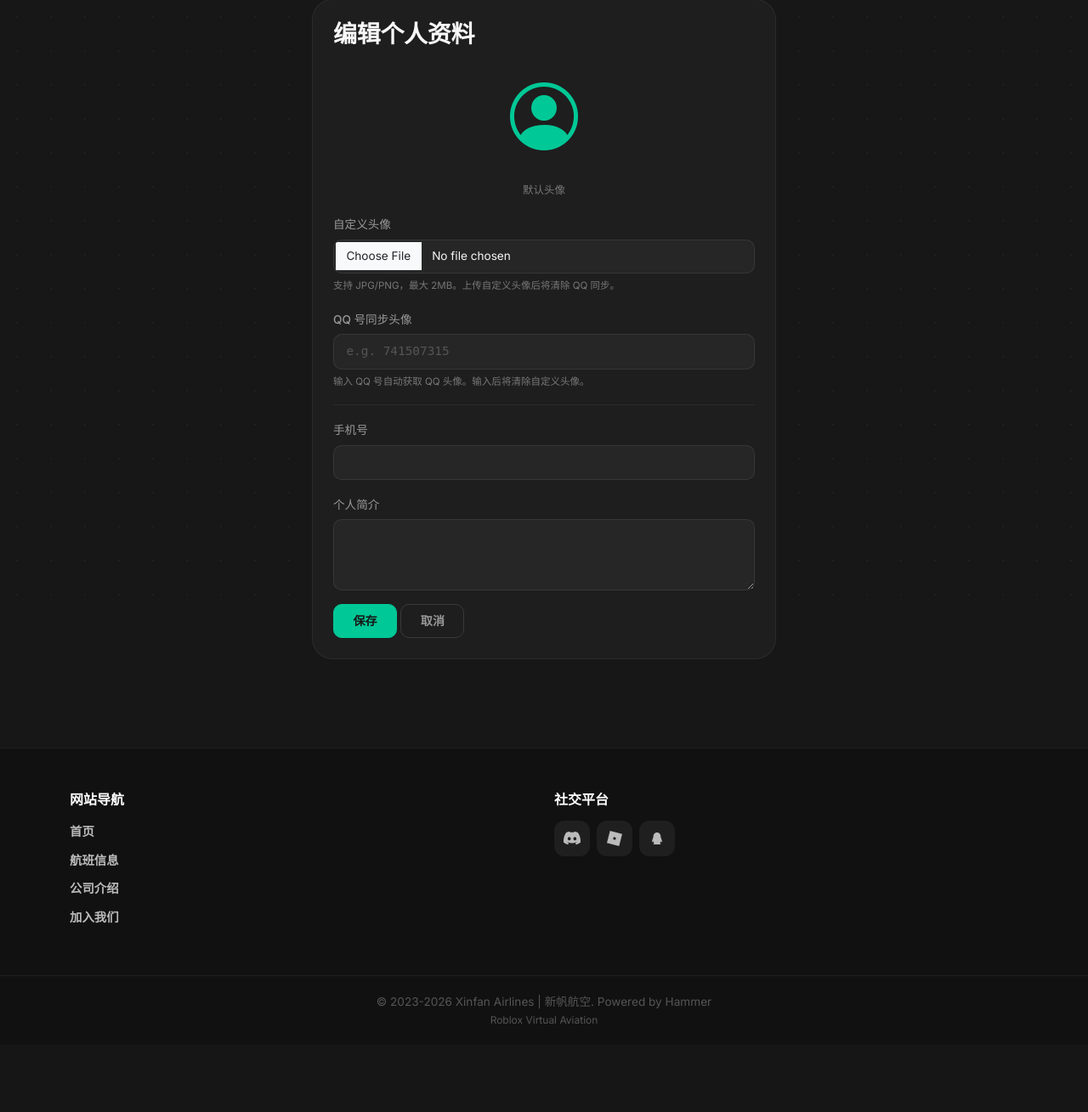
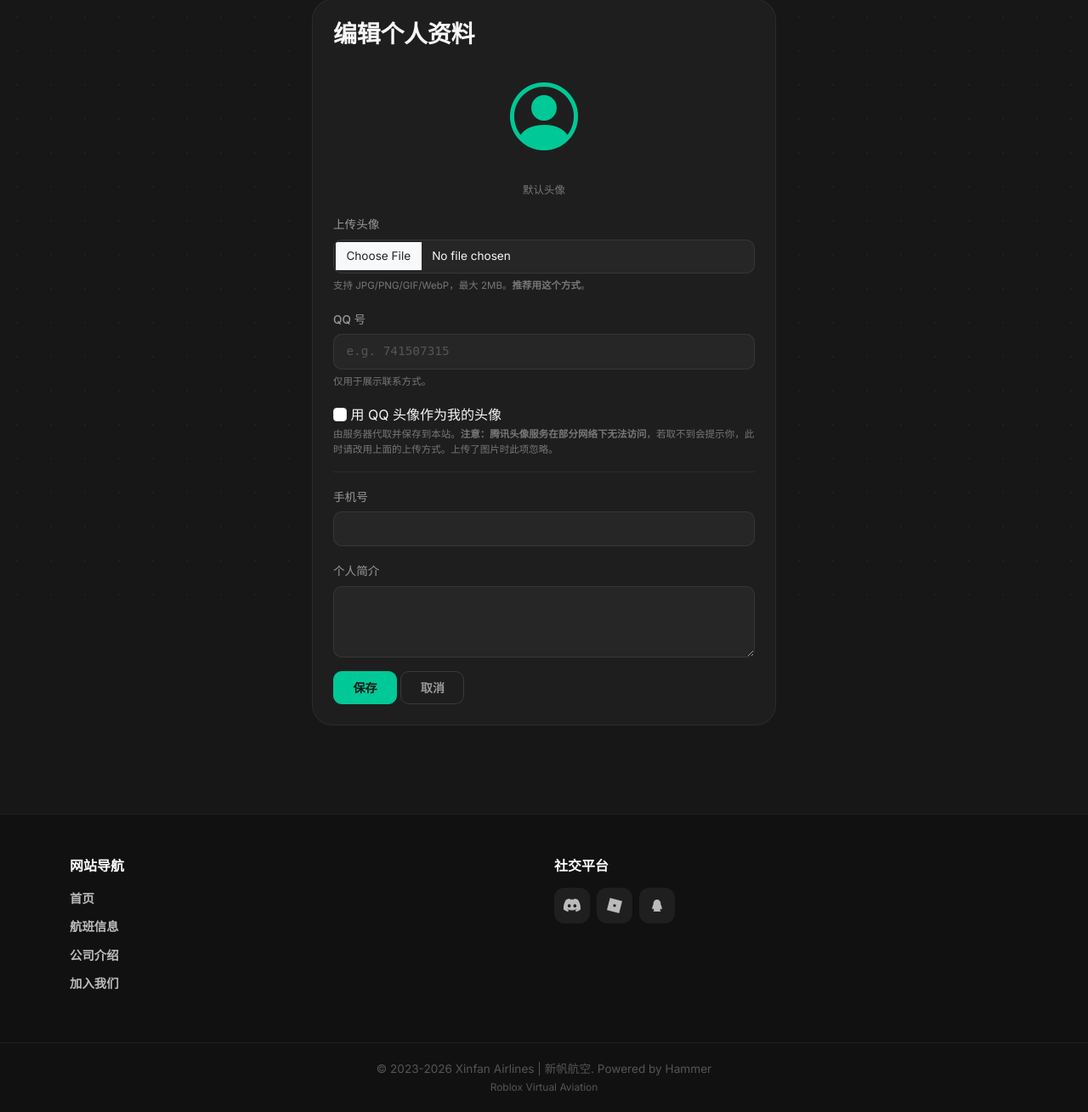
Before and after one commit to hammer-py/xinfan-airlines, a Django app: page /accounts/profile/edit/ in a window 1280 px wide. Shown: the part 80-1389 px from the top of the page at 85% size. Before the commit the page ends 1285 px from the top, so only its background shows below. Run offline with Django 5.2, Linux system fonts and the light colour scheme; the visitor is signed in with stand-in values (Sample User, id 1).

Commit message:
Make QQ avatars work: fetch server-side, stop blocking custom uploads
qlogo.cn is unreachable from some client networks (the TLS handshake is
reset, so the browser shows ERR_CONNECTION_CLOSED). Because avatar_url
handed the qlogo.cn URL straight to the browser, QQ avatars could never
render, and since setting a QQ number cleared the uploaded avatar while
uploading cleared the QQ number, users were stuck on the default icon
with no way out.

- Fetch the QQ avatar on the server instead (apps/accounts/qq_avatar.py),
  trying q1..q4, validating the content type and size, and storing it as
  a normal uploaded file. The browser only ever talks to our own domain.
- avatar_url now only ever returns a local file URL.
- QQ sync becomes an explicit opt-in checkbox, no longer mutually
  destructive with uploads, and reports failure instead of silently
  leaving an empty avatar.
- Validate uploads by magic bytes rather than the client-supplied
  content_type, and validate the QQ number format.

```diff
--- a/apps/accounts/models.py
+++ b/apps/accounts/models.py
@@ -74,10 +74,14 @@
 
     @property
     def avatar_url(self):
+        """只返回本地文件地址。
+
+        不要把 qlogo.cn 的地址直接交给浏览器：qlogo.cn 在部分网络下
+        完全不可达（TLS 握手被重置），客户端拿不到图片。QQ 头像改为
+        保存资料时由服务端下载并存成本地文件，见 apps/accounts/qq_avatar.py。
+        """
         if self.avatar:
             return self.avatar.url
-        if self.qq_number:
-            return f'https://q1.qlogo.cn/g?b=qq&nk={self.qq_number}&s=100'
         return None
 
     @property
--- a/apps/accounts/templates/accounts/profile_edit.html
+++ b/apps/accounts/templates/accounts/profile_edit.html
@@ -13,25 +13,41 @@
             {% avatar profile 80 2 %}
         </div>
         <span class="text-muted" style="font-size:0.78rem">
-            {% if profile.avatar %}<span class="lang-zh">自定义头像</span><span class="lang-en">Custom Avatar</span>
-            {% elif profile.qq_number %}<span class="lang-zh">QQ 头像</span><span class="lang-en">QQ Avatar</span> ({{ profile.qq_number }})
+            {% if profile.avatar %}<span class="lang-zh">当前头像</span><span class="lang-en">Current Avatar</span>
             {% else %}<span class="lang-zh">默认头像</span><span class="lang-en">Default Avatar</span>{% endif %}
         </span>
     </div>
 
     <!-- Upload custom avatar -->
     <div class="mb-3">
-        <label class="form-label"><span class="lang-zh">自定义头像</span><span class="lang-en">Custom Avatar</span></label>
+        <label class="form-label"><span class="lang-zh">上传头像</span><span class="lang-en">Upload Avatar</span></label>
         <input type="file" name="avatar" class="form-control" accept="image/*" style="font-size:0.85rem">
-        <small class="text-muted" style="font-size:0.72rem"><span class="lang-zh">支持 JPG/PNG，最大 2MB。上传自定义头像后将清除 QQ 同步。</span><span class="lang-en">JPG/PNG supported, max 2MB. Uploading a custom avatar will clear QQ sync.</span></small>
+        <small class="text-muted" style="font-size:0.72rem">
+            <span class="lang-zh">支持 JPG/PNG/GIF/WebP，最大 2MB。<strong>推荐用这个方式</strong>。</span>
+            <span class="lang-en">JPG/PNG/GIF/WebP, max 2MB. <strong>Recommended.</strong></span>
+        </small>
     </div>
 
-    <!-- QQ 号同步头像 -->
+    <!-- QQ 号（可选，由服务器代取） -->
     <div class="mb-3">
-        <label class="form-label"><span class="lang-zh">QQ 号同步头像</span><span class="lang-en">QQ Avatar Sync</span></label>
+        <label class="form-label"><span class="lang-zh">QQ 号</span><span class="lang-en">QQ Number</span></label>
         <input type="text" name="qq_number" class="form-control" value="{{ profile.qq_number|default:'' }}" placeholder="e.g. 741507315"
                style="font-family:'SF Mono','Fira Code',monospace" pattern="[0-9]{5,15}">
-        <small class="text-muted" style="font-size:0.72rem"><span class="lang-zh">输入 QQ 号自动获取 QQ 头像。输入后将清除自定义头像。</span><span class="lang-en">Enter your QQ number to sync your QQ avatar. This will clear any custom avatar.</span></small>
+        <small class="text-muted" style="font-size:0.72rem">
+            <span class="lang-zh">仅用于展示联系方式。</span>
+            <span class="lang-en">Shown on your profile only.</span>
+        </small>
+    </div>
+
+    <div class="mb-3">
+        <label class="form-check-label">
+            <input type="checkbox" name="use_qq_avatar" value="1" class="form-check-input">
+            <span class="lang-zh">用 QQ 头像作为我的头像</span><span class="lang-en">Use my QQ avatar as my picture</span>
+        </label>
+        <div class="text-muted" style="font-size:0.72rem">
+            <span class="lang-zh">由服务器代取并保存到本站。<strong>注意：腾讯头像服务在部分网络下无法访问</strong>，若取不到会提示你，此时请改用上面的上传方式。上传了图片时此项忽略。</span>
+            <span class="lang-en">Fetched by our server and stored locally. <strong>Tencent's avatar service is unreachable on some networks</strong>; if it fails you will be told, so upload an image instead. Ignored when you upload a file.</span>
+        </div>
     </div>
 
     <hr>
--- a/apps/accounts/views.py
+++ b/apps/accounts/views.py
@@ -122,6 +122,26 @@
     return render(request, 'accounts/profile.html', {'profile': profile})
 
 
+def _looks_like_image(upload):
+    """按文件头判断是不是图片，不信任客户端提交的 content_type。"""
+    try:
+        head = upload.read(12)
+        upload.seek(0)
+    except Exception:
+        return False
+    if isinstance(head, str):
+        head = head.encode('utf-8', 'ignore')
+    if head.startswith(b'\xff\xd8\xff'):          # JPEG
+        return True
+    if head.startswith(b'\x89PNG\r\n\x1a\n'):     # PNG
+        return True
+    if head.startswith(b'GIF87a') or head.startswith(b'GIF89a'):
+        return True
+    if head[:4] == b'RIFF' and head[8:12] == b'WEBP':
+        return True
+    return False
+
+
 @login_required
 def profile_edit_view(request):
     profile = request.user.profile
@@ -129,35 +149,53 @@
         profile.phone = request.POST.get('phone', '').strip() or None
         profile.bio = request.POST.get('bio', '').strip() or None
 
-        # QQ 号同步头像
+        avatar_file = request.FILES.get('avatar')
+        clear_avatar = request.POST.get('clear_avatar') == '1'
+        want_qq = request.POST.get('use_qq_avatar') == '1'
         qq_number = request.POST.get('qq_number', '').strip() or None
-        if qq_number != profile.qq_number:
-            profile.qq_number = qq_number
-            # 设置 QQ 号时清除自定义头像
-            if qq_number:
-                profile.avatar = None
 
-        # 自定义头像上传
-        avatar_file = request.FILES.get('avatar')
+        # 校验自定义头像
         if avatar_file:
-            # 验证文件类型
-            if not avatar_file.content_type.startswith('image/'):
-                messages.error(request, '<span class="lang-zh">仅支持图片文件</span><span class="lang-en">Only image files are supported</span>')
+            if not _looks_like_image(avatar_file):
+                messages.error(request, '仅支持 JPG/PNG/GIF/WebP 图片文件')
                 return render(request, 'accounts/profile_edit.html', {'profile': profile})
             if avatar_file.size > 2 * 1024 * 1024:
-                messages.error(request, '<span class="lang-zh">图片大小不能超过 2MB</span><span class="lang-en">Image size must be under 2MB</span>')
+                messages.error(request, '图片大小不能超过 2MB')
                 return render(request, 'accounts/profile_edit.html', {'profile': profile})
+
+        # 校验 QQ 号格式
+        if qq_number and not (qq_number.isdigit() and 5 <= len(qq_number) <= 15):
+            messages.error(request, 'QQ 号必须是 5-15 位数字')
+            return render(request, 'accounts/profile_edit.html', {'profile': profile})
+
+        profile.qq_number = qq_number
+
+        if avatar_file:
+            # 上传的文件优先，QQ 头像只作为补充来源
             profile.avatar = avatar_file
-            # 上传自定义头像时清除 QQ 号
-            profile.qq_number = None
+            messages.success(request, '资料已更新')
+        elif clear_avatar:
+            profile.avatar = None
+            messages.success(request, '资料已更新')
+        elif want_qq and qq_number:
+            # 勾选了"用 QQ 头像"才由服务端去取，避免把 qlogo.cn 交给浏览器
+            from .qq_avatar import fetch_qq_avatar
 
-        # 清除头像
-        if request.POST.get('clear_avatar') == '1':
-            profile.avatar = None
-            profile.qq_number = None
+            fetched = fetch_qq_avatar(qq_number)
+            if fetched is None:
+                messages.warning(
+                    request,
+                    '无法获取该 QQ 号的头像（可能是该 QQ 未设置头像、隐私设置限制，'
+                    '或服务器无法访问腾讯头像服务）。已保留你当前的头像，'
+                    '建议改用"上传头像"。'
+                )
+            else:
+                profile.avatar = fetched
+                messages.success(request, '资料已更新（已同步 QQ 头像）')
+        else:
+            messages.success(request, '资料已更新')
 
         profile.save()
-        messages.success(request, '<span class="lang-zh">资料已更新</span><span class="lang-en">Profile updated</span>')
         return redirect('profile')
     return render(request, 'accounts/profile_edit.html', {'profile': profile})
 
```
Also changed, not shown: apps/accounts/qq_avatar.py (added, +61 -0 lines).
